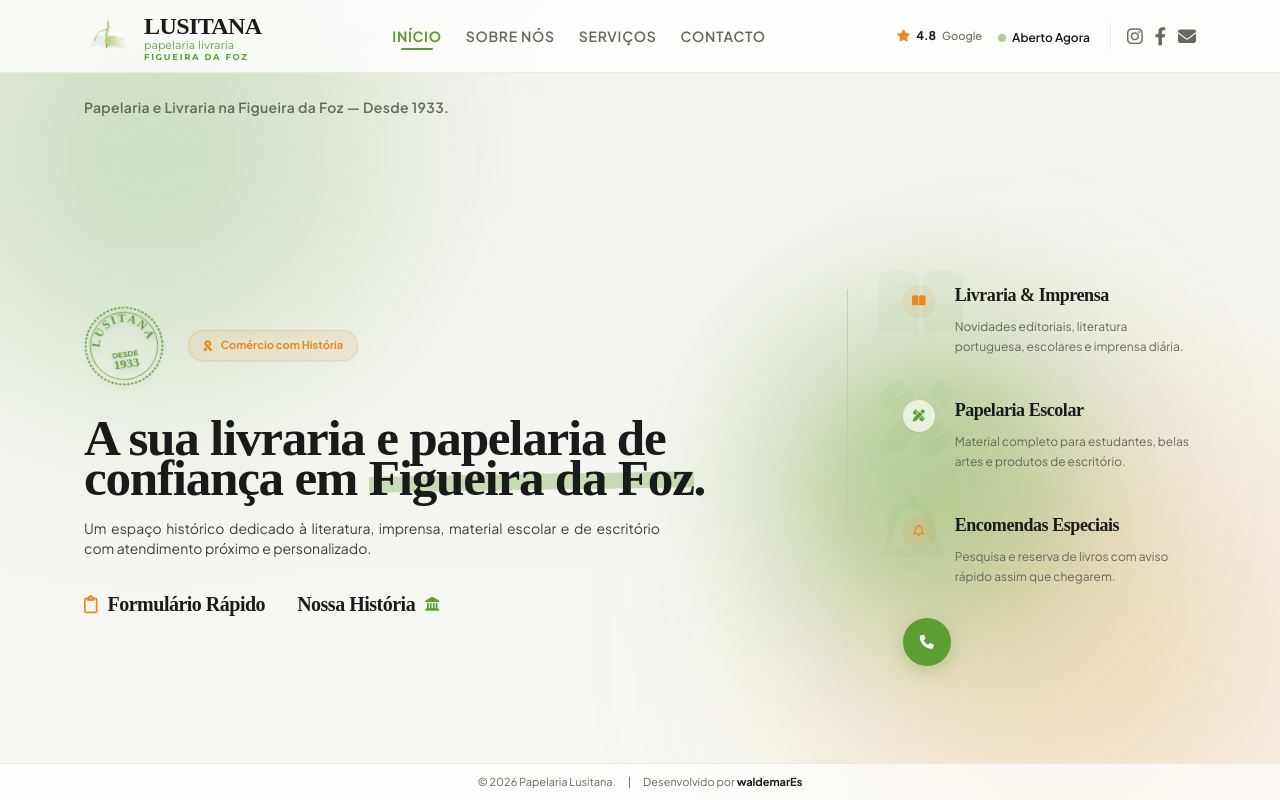
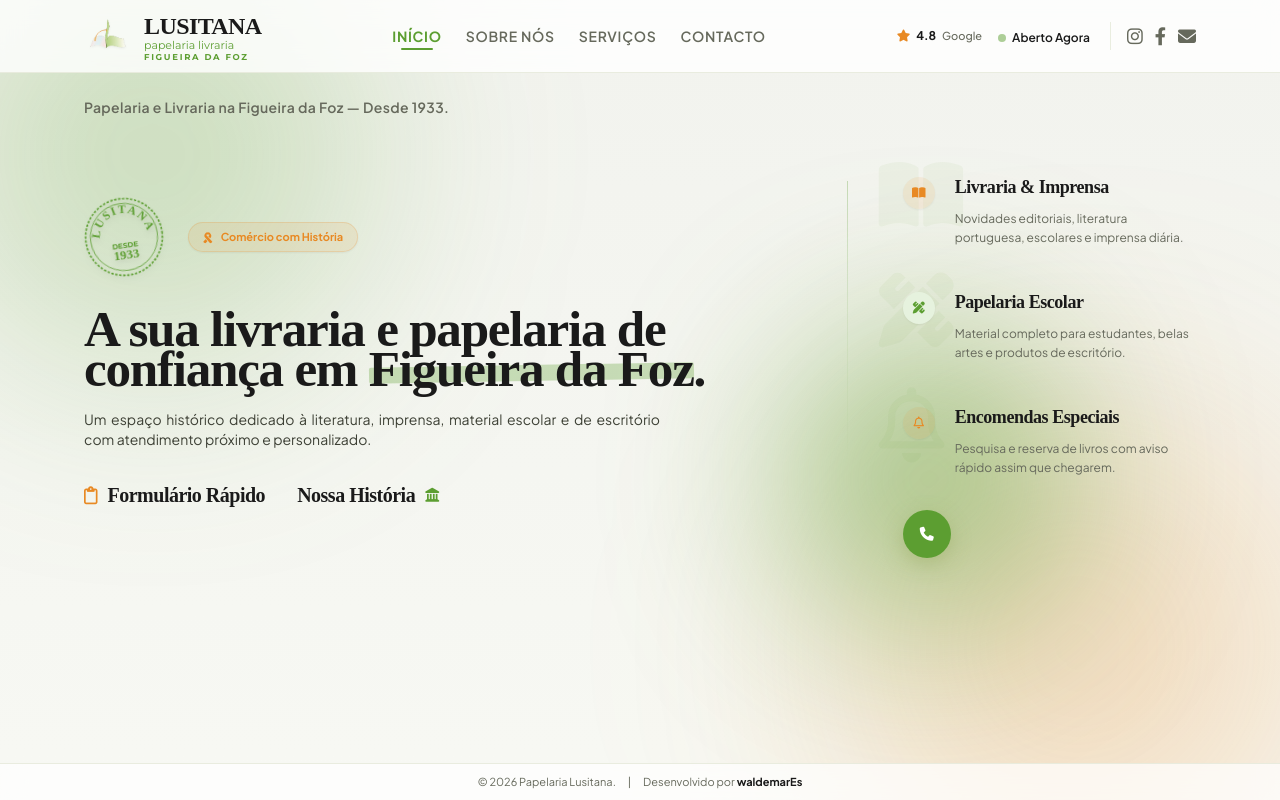
Before and after one commit to WaldemarEs/livrariaweb, a plain HTML site: page index.html in a window 1280 px wide. Drawn offline with nearby package versions, Linux system fonts and the light colour scheme.

Commit message:
Fix: Align homepage content to top on desktop to reduce gap

```diff
--- a/index.html
+++ b/index.html
@@ -132,7 +132,7 @@
         </div>
 
         <!-- VIEW 1: INÍCIO -->
-        <section id="view-inicio" class="view-section active py-6 sm:py-8 lg:py-6 h-full flex flex-col justify-center">
+        <section id="view-inicio" class="view-section active py-6 sm:py-8 lg:py-6 h-full flex flex-col justify-center lg:justify-start">
             <div class="grid lg:grid-cols-12 gap-6 sm:gap-8 items-center py-2">
 
                 <!-- Left Hero Column -->
```
